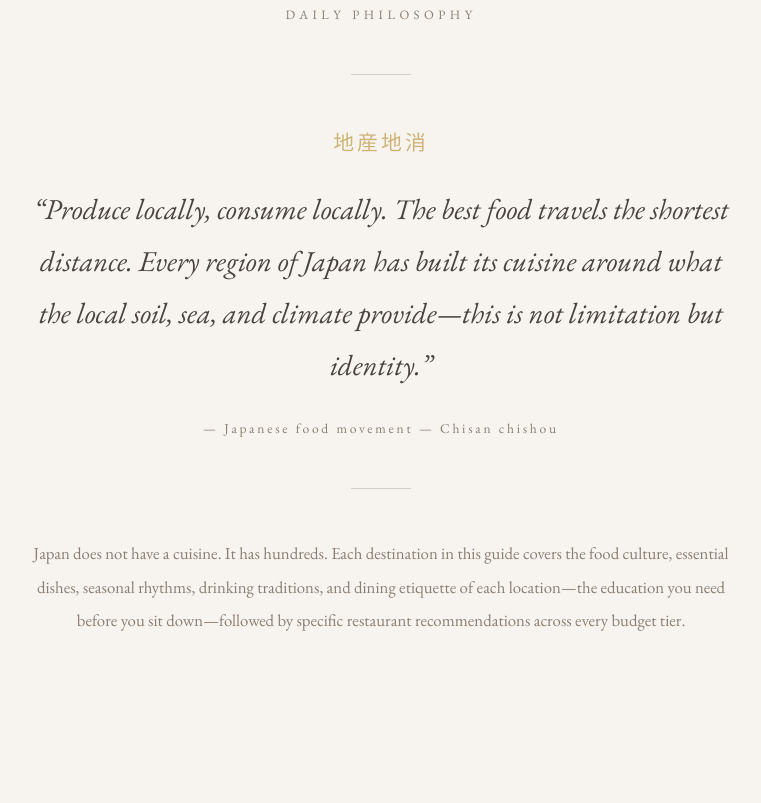
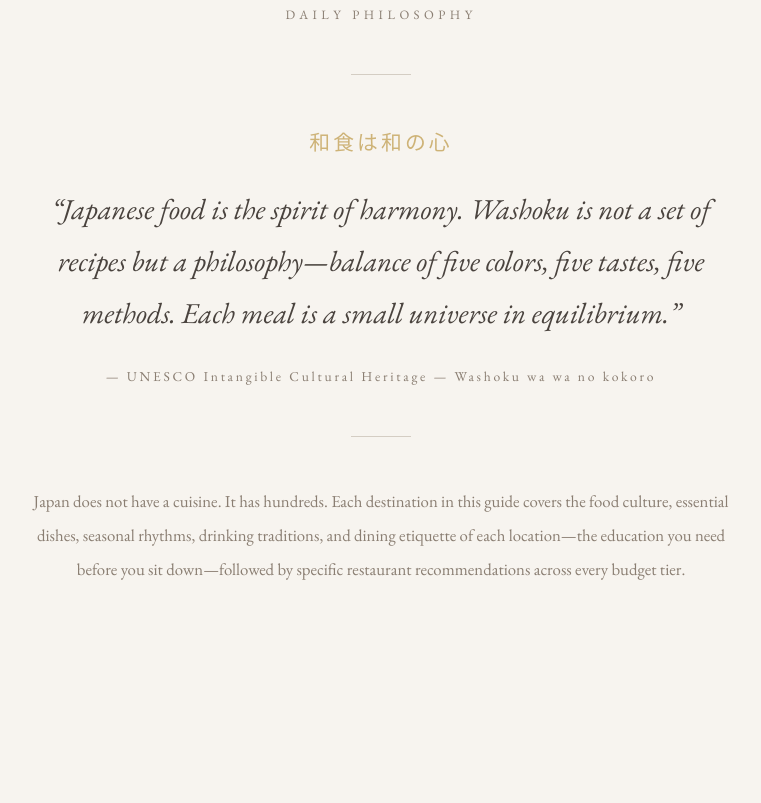
Before and after one commit to pantol/vibe_coding_japan_food, a plain HTML site: page index.html in a window 1280 px wide. Shown: the part 957-1760 px from the top of the page, without its empty margins (259-1020 px from the left). Drawn offline with nearby package versions, Linux system fonts and the light colour scheme.

Commit message:
Fix daily quote bugs: DST/off-by-one date calc, add no-JS fallback, improve semantics

```diff
--- a/index.html
+++ b/index.html
@@ -114,11 +114,11 @@
     <div class="container-narrow">
       <span class="section-label reveal">Daily Philosophy</span>
       <div class="divider reveal"></div>
-      <div class="daily-quote-container reveal">
-        <p class="daily-quote-jp" id="daily-quote-jp"></p>
-        <blockquote class="intro-quote" id="daily-quote-text"></blockquote>
-        <span class="intro-quote-author" id="daily-quote-author"></span>
-      </div>
+      <figure class="daily-quote-container reveal">
+        <p class="daily-quote-jp" id="daily-quote-jp" lang="ja">一期一会</p>
+        <blockquote class="intro-quote" id="daily-quote-text">&ldquo;One lifetime, one meeting. Every encounter is unique and can never be reproduced. Treasure each meal, each moment, each person at the table&mdash;for this exact gathering will never happen again.&rdquo;</blockquote>
+        <figcaption class="intro-quote-author" id="daily-quote-author">&mdash; Ii Naosuke &mdash; Ichi-go ichi-e, the philosophy of treasuring every encounter</figcaption>
+      </figure>
       <div class="divider reveal"></div>
       <p class="section-description reveal" style="margin: 2rem auto; text-align: center; text-indent: 0;">
         Japan does not have a cuisine. It has hundreds. Each destination in this guide
--- a/js/script.js
+++ b/js/script.js
@@ -222,7 +222,7 @@ document.addEventListener('DOMContentLoaded', () => {
       {
         jp: '旬を食す',
         text: 'To eat what is in season is to eat in harmony with nature. A strawberry in winter may fill the stomach, but a strawberry at the peak of spring nourishes the soul.',
-        author: 'Japanese culinary principle \u2014 Shun wo shosu, eating with the seasons'
+        author: 'Japanese culinary principle \u2014 Shun wo taberu, eating with the seasons'
       },
       {
         jp: '出汁は料理の基本',
@@ -366,10 +366,11 @@ document.addEventListener('DOMContentLoaded', () => {
       }
     ];
 
-    // Deterministic "quote of the day" based on the current date
+    // Deterministic "quote of the day" based on the current date (UTC to avoid DST issues)
     const now = new Date();
-    const start = new Date(now.getFullYear(), 0, 0);
-    const dayOfYear = Math.floor((now - start) / 86400000);
+    const startUTC = Date.UTC(now.getFullYear(), 0, 1);
+    const todayUTC = Date.UTC(now.getFullYear(), now.getMonth(), now.getDate());
+    const dayOfYear = Math.floor((todayUTC - startUTC) / 86400000);
     const quoteIndex = dayOfYear % quotes.length;
     const quote = quotes[quoteIndex];
 
```
